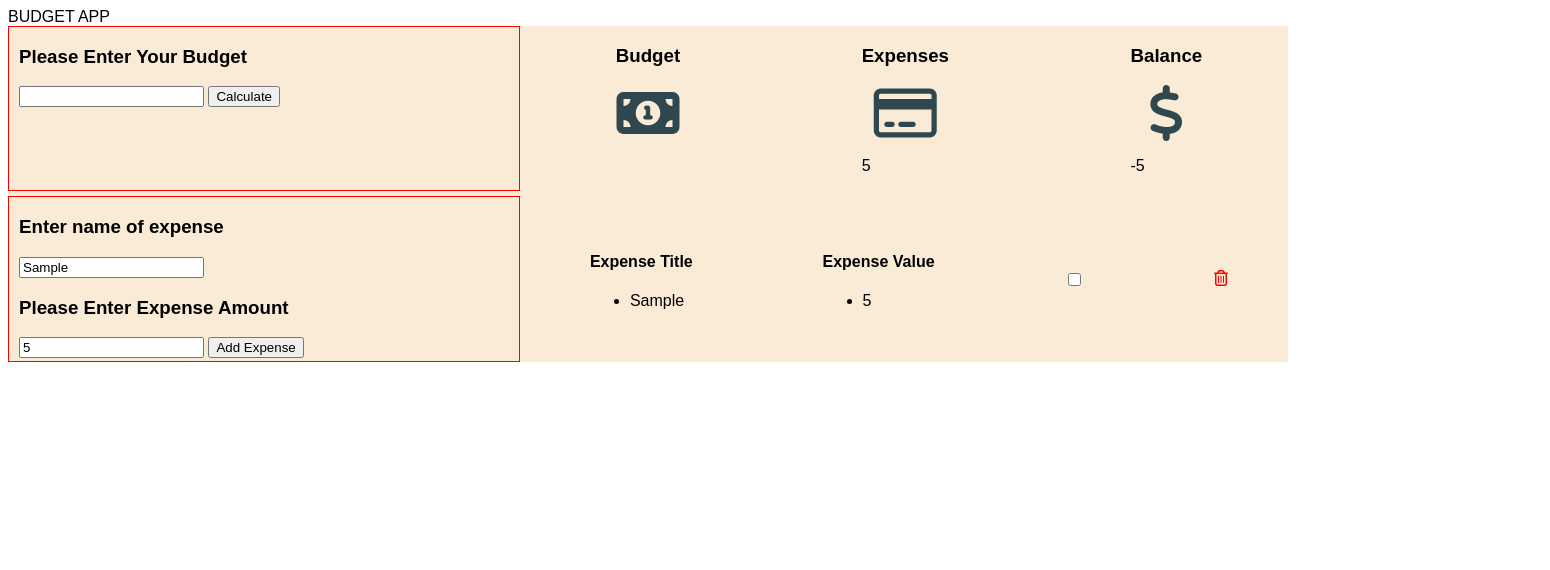
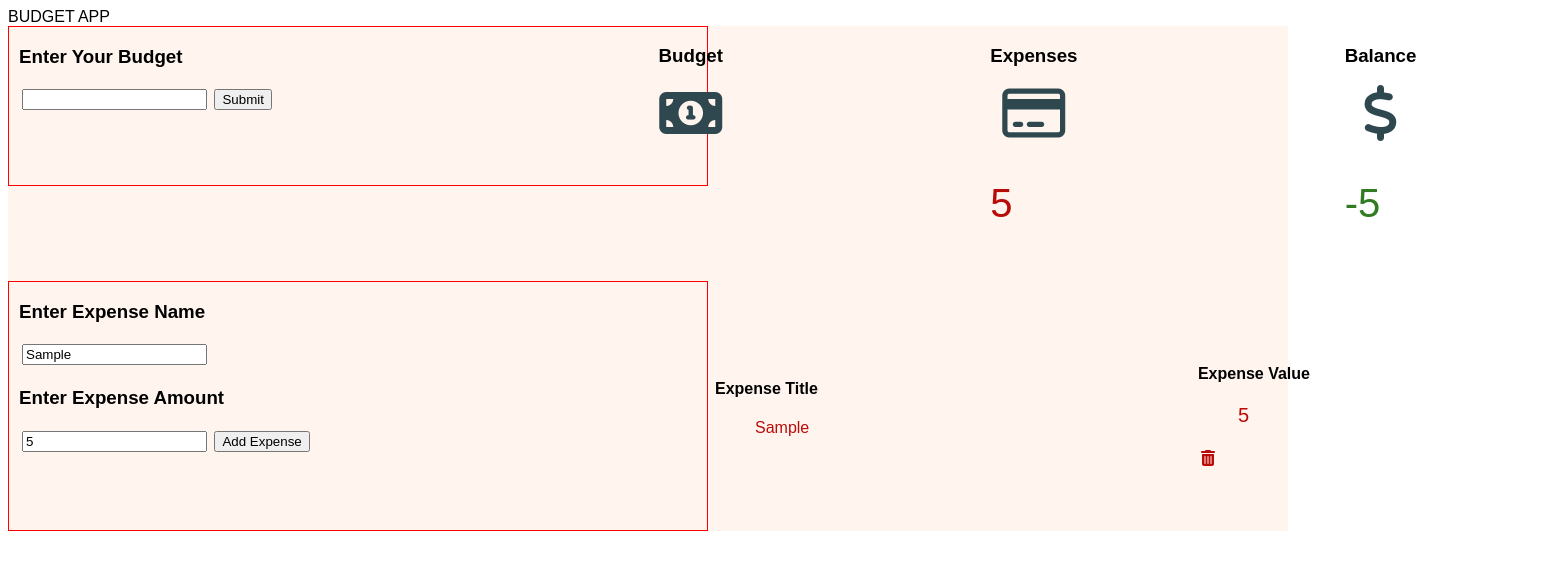
Before and after one commit to phrabos/budgetapp, a plain HTML site: page index.html in a window 1280 px wide. Both pictures are taken after typing "Sample", "5" into the empty fields and a click on the button "Add Expense". Shown: the whole page, 1550 px wide, since content can reach past the window. Drawn offline with Linux system fonts and the light colour scheme.

Commit message:
cant remember changes

```diff
--- a/app.js
+++ b/app.js
@@ -1,18 +1,21 @@
+// Budget Button Variables
 const budgetButton= document.getElementById("budget-button");
 const budgetInput= document.getElementById("budget-input");
 const budgetOutput= document.getElementById("budget-output");
 
-const expense= document.getElementById("item");
-const amount= document.getElementById("amount");
-const button1= document.getElementById("button1");
+// Expense Button Variables
+const itemInput= document.getElementById("item");
+const amountInput= document.getElementById("amount");
+const expenseButton= document.getElementById("expense-button");
 const itemOutput= document.getElementById("expense-title");
 const amountOutput= document.getElementById("expense-value");
 
+// Checkbox variable used to append new input element
 const checkboxSection =document.getElementById('checkbox-section');
 
 //Trash icon variables
 const trashIcon= document.getElementById('trash-can');
-const deleteTrash = document.getElementById('deleteTrash');
+const deleteTrash = document.querySelector(".fa-trash-alt");
 
 // Array to total all expense for expenses section
 const expenseArray = [];
@@ -31,34 +34,35 @@ budgetButton.addEventListener('click', () => {
 
 
 // Event listener for section three and four
-button1.addEventListener('click', () => {
+expenseButton.addEventListener('click', () => {
 
-  // List items for expense type
-  //itemOutput.textContent = expense.value;
-  //amountOutput.textContent = Number(amount.value);
+  // List items for expense name output
   const listItem= document.createElement("li");
-  listItem.textContent= expense.value;
+  listItem.textContent= itemInput.value;
   itemOutput.appendChild(listItem);
 
-  // List items for amount input
+
+  // List items for amount output
   const listItemTwo= document.createElement("li");
-  listItemTwo.textContent= Number(amount.value);
+  listItemTwo.textContent= Number(amountInput.value);
   amountOutput.appendChild(listItemTwo);
 
   // Checkbox
-  const checkbox= document.createElement("input");
-  checkbox.type= "checkbox";
-  checkbox.className="checkbox";
-  checkboxSection.appendChild(checkbox);
+  // const checkbox= document.createElement("input");
+  // checkbox.type= "checkbox";
+  // checkbox.className="checkbox";
+  // checkboxSection.appendChild(checkbox);
 
   //Trash icon
   const trash=document.createElement("i");
-  trash.className="far fa-trash-alt";
-  trash.id = 'deleteTrash';
+  trash.className=("fas fa-trash-alt");
+
+
   trashIcon.appendChild(trash);
 
   // Adding amounts to the expense array
-  expenseArray.push(Number(amount.value));
+  expenseArray.push(Number(amountInput.value));
+
   totalExpense = expenseArray.reduce((accumulator, currentValue) => {
     return accumulator + currentValue
 
@@ -73,14 +77,13 @@ button1.addEventListener('click', () => {
 
   totalBalanceOutput.innerText = result;
 
+
+
 });
 
+// Event listener - delete line items and trash icon
+// deleteTrash.addEventListener('click', () => {
+//   itemOutput.remove();
 
 
-//Delete line items and trash icon event listener
-// deleteTrash.addEventListener('click', () => {
-// document.removeChild('itemOutput');
-
-// console.log("test")
-
-// });
+//    });
--- a/index.html
+++ b/index.html
@@ -12,16 +12,16 @@
     <header>BUDGET APP</header>
     <main>
         <section class= "section1">
-           <h3>Please Enter Your Budget</h3>
+           <h3>Enter Your Budget</h3>
            <input class= "budget" id= "budget-input" type= "number"/>
-           <button class= "budget-button" id= "budget-button">Calculate</button>
+           <button class= "budget-button" id= "budget-button">Submit</button>
         </section>
         <section class= "section2">
-            <h3>Enter name of expense</h3>
+            <h3>Enter Expense Name</h3>
             <input class ="expense" id= "item"/>
-            <h3>Please Enter Expense Amount</h3>
+            <h3>Enter Expense Amount</h3>
             <input class= "amount" id= "amount" type= "number"/>
-            <button class= "button1" id= "button1">Add Expense</button>
+            <button class= "expense-button" id= "expense-button">Add Expense</button>
         </section>
         <section class= "section3">
             <div>
@@ -46,26 +46,26 @@
         <section class= "section4">
             <div>
                 <h4>Expense Title</h4>
-                <ul id= "expense-title">
+                <ul class="expense-title" id= "expense-title">
                     <!-- <li id= "expense-title"></li> -->
                 </ul>
 
 
             </div>
-            <div>
+            <div class="tofix">
                 <h4>Expense Value</h4>
-                <ul id= "expense-value">
+                <ul class="expense-value" id= "expense-value">
                     <!-- <li id= "expense-value"></li> -->
                 </ul>
+                <div>
+                    <div id= 'trash-can'>
+                    </div>
+                </div>
+
 
             </div>
-            <div id= "checkbox-section">
-                <!-- <input id="checkbox" type="checkbox" class="checkbox">
-                <i id="trash" class="far fa-trash-alt"></i> -->
-            </div>
-            <div id= 'trash-can'>
-            </div>
         </section>
+
     </main>
 
 
--- a/style.css
+++ b/style.css
@@ -7,40 +7,84 @@ body, html {
     height: 100%;
     width: 100%;
     font-family: sans-serif;
-
 }
 .section1, .section2 {
     border: 1px solid red;
     width: auto;
     padding-left: 10px;
+    grid-column: 1,2;
+
 
 }
 main {
     display: grid;
-    grid-template-columns: 40% 60%;
+    grid-template-columns: 40% 20% 20% 20%;
     grid-template-rows: 1fr 1fr;
     grid-gap: 5px;
-    background-color: antiquewhite;
+    background-color: seashell;
 }
+.section1 {
+    height: 160px;
+    width: 700px;
+    grid-row: 1/2;
+    grid-column: 1/2;
+}
+.section2 {
+    height: 250px;
+    width: 700px;
+    grid-row: 2/3;
+    grid-column: 1/2;
 
-.section2 {
-    grid-row: 2;
 }
-
 .section3{
+    height: 250px;
+    width: 1025px;
+    grid-column: 2/5;
+    grid-row: 1/2;
     display: flex;
     justify-content: space-around;
 
 }
 
 .section4 {
+    height: 250px;
+    width: 975px;
+    grid-column:2/4;
+    grid-row: 2/3;
     display: flex;
     justify-content: space-around;
     align-items: center;
 }
 
+p {
+    color: #317B22;
+    font-size: 40px;
+}
+#total-expense-output {
+    color: #b80c09;
+    font-size: 40px;
+}
+
+ul {
+    color: #b80c09;
+    list-style-type: none;
+}
+
+.expense-title {
+    font-size: 16px;
+}
+
+.expense-value {
+    font-size: 20px;
+}
+
+
+
 .fa-trash-alt {
-    color: red;
+    display: flex;
+    flex-direction: column;
+    color: #b80c09;
+    margin: 3px;
 }
 
 .fa-money-bill-alt {
@@ -63,7 +107,16 @@ main {
     color: rgb(47, 72, 79);
     justify-content: center;
 }
-#checkbox-section{
-    display: flex;
+.to-fix {
+    display:flex;
+
+}
+#trash-can{
+    display:flex;
     flex-direction: column;
+    justify-content: end;
 }
+
+input {
+    margin: 3px;
+}
```
